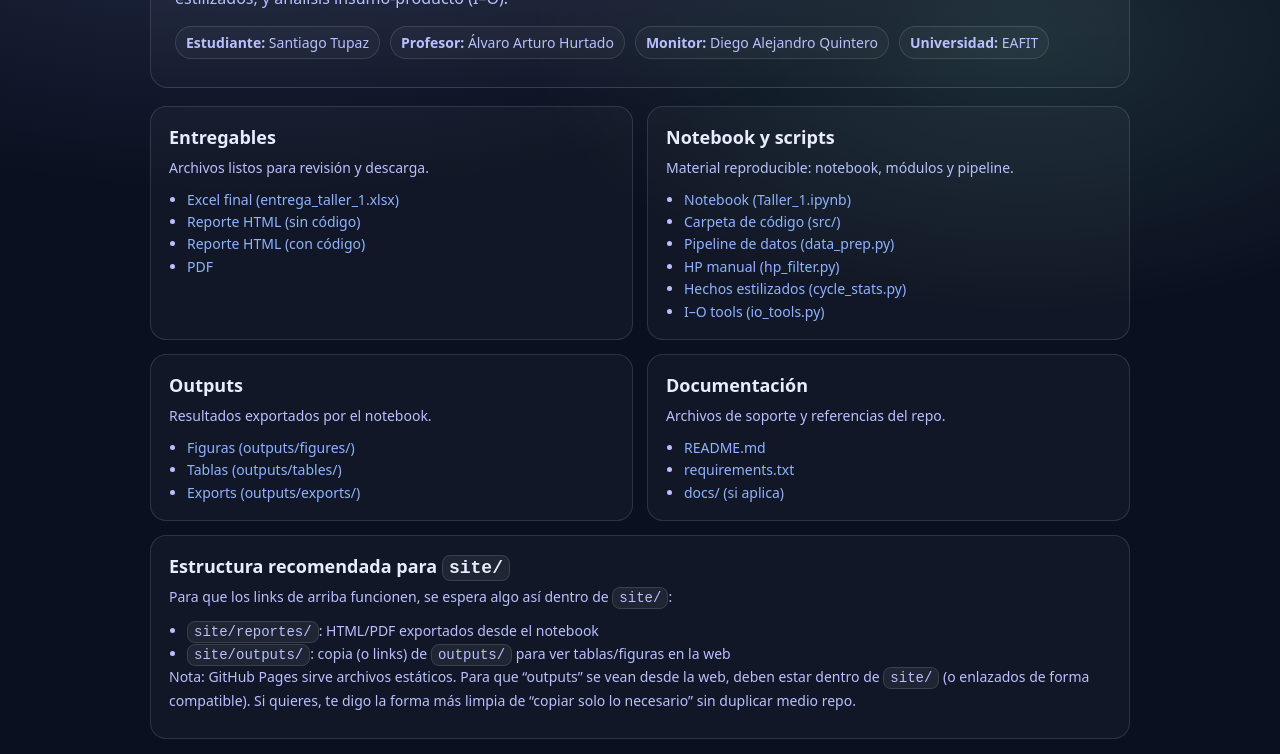
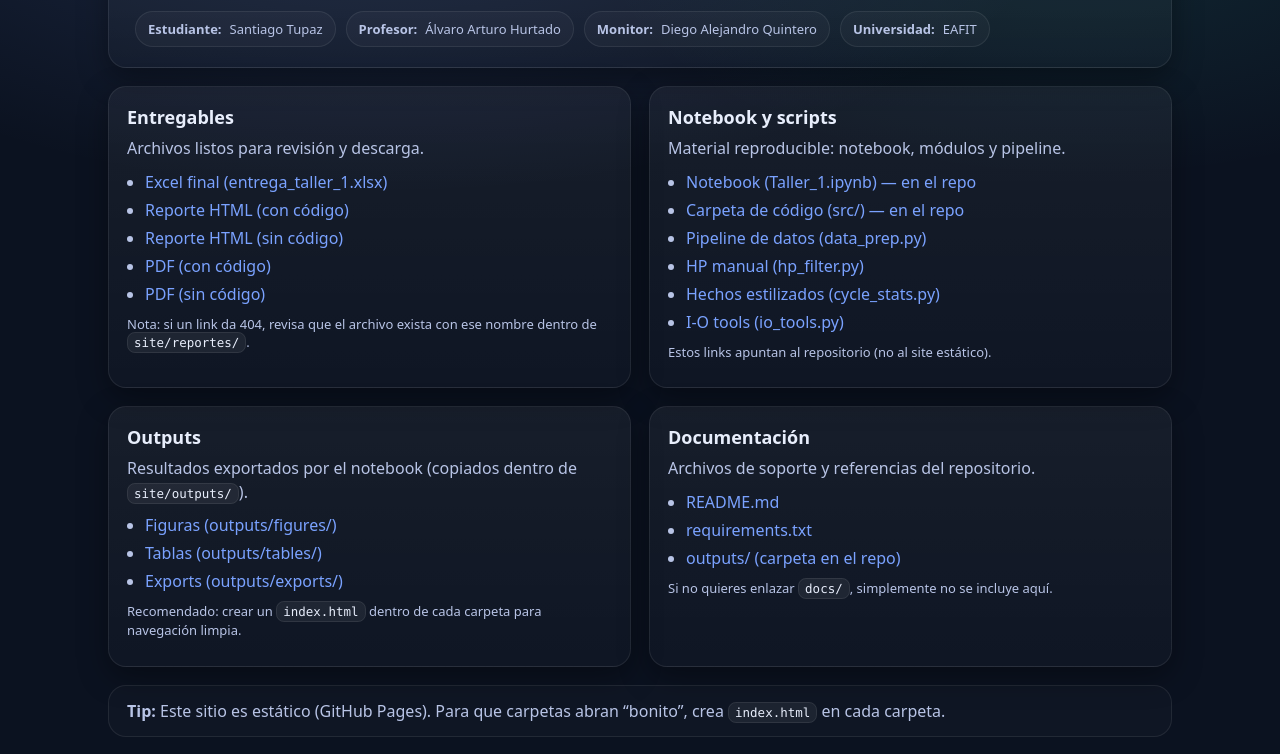
Before and after one commit to Tupxz/ciclos_economicos, a plain HTML site: page site/index.html in a window 1280 px wide. Shown: the part 166-920 px from the top of the page. Drawn offline with Linux system fonts and the light colour scheme.

Commit message:
Update index.html for Macroeconomía 3 project

```diff
--- a/site/index.html
+++ b/site/index.html
@@ -2,83 +2,93 @@
 <html lang="es">
 <head>
   <meta charset="utf-8" />
-    <meta name="viewport" content="width=device-width, initial-scale=1" />
-    <title>Taller 1 — Ciclos Económicos (EAFIT)</title>
+  <meta name="viewport" content="width=device-width,initial-scale=1" />
+  <title>Taller 1 — Macroeconomía 3: Ciclos Económicos</title>
   <style>
     :root{
-        --bg:#0b1020;
-        --card:#121a33;
-        --text:#e8ecff;
-        --muted:#b8c0ff;
-        --line:rgba(255,255,255,.12);
-        --accent:#8fb3ff;
+      --bg:#0b1220;
+      --card:#101b2f;
+      --text:#e8eefc;
+      --muted:#b8c4e6;
+      --accent:#7aa2ff;
+      --border:rgba(255,255,255,.08);
+      --shadow:0 10px 30px rgba(0,0,0,.35);
+      --radius:18px;
     }
+    *{box-sizing:border-box}
     body{
       margin:0;
-        font-family: system-ui, -apple-system, Segoe UI, Roboto, Helvetica, Arial, "Noto Sans", "Apple Color Emoji","Segoe UI Emoji";
-        background: radial-gradient(1200px 600px at 20% 0%, rgba(143,179,255,.18), transparent 60%),
-                    radial-gradient(900px 500px at 80% 20%, rgba(140,255,210,.12), transparent 55%),
+      font-family: ui-sans-serif, system-ui, -apple-system, Segoe UI, Roboto, Arial, sans-serif;
+      background: radial-gradient(1200px 600px at 30% 0%, rgba(122,162,255,.18), transparent 60%),
+                  radial-gradient(900px 450px at 85% 10%, rgba(64,224,208,.10), transparent 55%),
                   var(--bg);
-        color: var(--text);
+      color:var(--text);
     }
-      .wrap{max-width: 980px; margin: 0 auto; padding: 48px 20px 64px;}
+    a{color:var(--accent); text-decoration:none}
+    a:hover{text-decoration:underline}
+    .wrap{max-width:1100px;margin:0 auto;padding:36px 18px 56px}
     header{
-        padding: 28px 24px;
-        border: 1px solid var(--line);
-        background: linear-gradient(180deg, rgba(255,255,255,.06), rgba(255,255,255,.02));
-        border-radius: 18px;
+      background:linear-gradient(180deg, rgba(255,255,255,.06), rgba(255,255,255,.02));
+      border:1px solid var(--border);
+      box-shadow:var(--shadow);
+      border-radius:var(--radius);
+      padding:26px 26px 20px;
     }
-      h1{margin:0 0 8px 0; font-size: 32px; letter-spacing:.2px;}
-      .sub{margin:0; color: var(--muted); line-height: 1.5}
-      .meta{
-        margin-top: 16px;
-        display:flex; flex-wrap:wrap; gap:10px;
-        color: var(--muted);
-        font-size: 14px;
+    h1{margin:0 0 8px;font-size:34px;letter-spacing:.2px}
+    .sub{margin:0;color:var(--muted);line-height:1.45}
+    .badges{display:flex;flex-wrap:wrap;gap:10px;margin-top:14px}
+    .badge{
+      display:inline-flex;gap:8px;align-items:center;
+      padding:8px 12px;border-radius:999px;
+      border:1px solid var(--border);background:rgba(255,255,255,.03);
+      color:var(--muted);font-size:13px
     }
-      .pill{
-        border:1px solid var(--line);
-        padding:6px 10px;
-        border-radius: 999px;
-        background: rgba(255,255,255,.03);
+    .grid{display:grid;grid-template-columns:1fr 1fr;gap:18px;margin-top:18px}
+    @media (max-width:900px){.grid{grid-template-columns:1fr}}
+    .card{
+      background:linear-gradient(180deg, rgba(255,255,255,.05), rgba(255,255,255,.02));
+      border:1px solid var(--border);
+      box-shadow:var(--shadow);
+      border-radius:var(--radius);
+      padding:18px 18px 16px;
     }
-
-      .grid{margin-top: 18px; display:grid; grid-template-columns: repeat(12, 1fr); gap:14px;}
-      .card{
-        grid-column: span 6;
-        border: 1px solid var(--line);
-        border-radius: 16px;
-        background: rgba(255,255,255,.03);
-        padding: 18px 18px 16px;
+    .card h2{margin:0 0 8px;font-size:18px}
+    .card p{margin:0 0 10px;color:var(--muted);line-height:1.45}
+    ul{margin:10px 0 0;padding-left:18px}
+    li{margin:6px 0;color:var(--muted)}
+    .small{font-size:13px;color:var(--muted)}
+    .footer{
+      margin-top:18px;
+      padding:14px 18px;
+      border:1px solid var(--border);
+      border-radius:var(--radius);
+      background:rgba(255,255,255,.02);
+      color:var(--muted);
     }
-      .card h2{margin:0 0 8px; font-size:18px;}
-      .card p{margin:0 0 10px; color: var(--muted); line-height:1.55; font-size:14px;}
-      ul{margin: 8px 0 0 0; padding-left: 18px; color: var(--muted); font-size:14px; line-height:1.6;}
-      a{color: var(--accent); text-decoration: none;}
-      a:hover{text-decoration: underline;}
-
-      .wide{grid-column: span 12;}
-      .footer{margin-top: 18px; color: var(--muted); font-size: 13px;}
-      code{background: rgba(255,255,255,.06); padding: 2px 6px; border-radius: 8px; border:1px solid var(--line);}
-      @media (max-width: 820px){
-        .card{grid-column: span 12;}
+    code{
+      background:rgba(255,255,255,.06);
+      border:1px solid var(--border);
+      padding:2px 6px;border-radius:8px;
+      color:var(--text);
+      font-family: ui-monospace, SFMono-Regular, Menlo, Monaco, Consolas, "Liberation Mono", monospace;
+      font-size: 12.5px;
     }
   </style>
 </head>
-
 <body>
   <div class="wrap">
     <header>
       <h1>Taller 1 — Macroeconomía 3: Ciclos Económicos</h1>
       <p class="sub">
         Repositorio y entregables del taller: exploración descriptiva, filtro Hodrick–Prescott (manual y con <em>statsmodels</em>),
-          hechos estilizados, y análisis insumo-producto (I–O).
+        hechos estilizados, correlaciones móviles y análisis insumo-producto (I-O).
       </p>
-        <div class="meta">
-          <span class="pill"><strong>Estudiante:</strong> Santiago Tupaz</span>
-          <span class="pill"><strong>Profesor:</strong> Álvaro Arturo Hurtado</span>
-          <span class="pill"><strong>Monitor:</strong> Diego Alejandro Quintero</span>
-          <span class="pill"><strong>Universidad:</strong> EAFIT</span>
+
+      <div class="badges">
+        <span class="badge"><strong>Estudiante:</strong> Santiago Tupaz</span>
+        <span class="badge"><strong>Profesor:</strong> Álvaro Arturo Hurtado</span>
+        <span class="badge"><strong>Monitor:</strong> Diego Alejandro Quintero</span>
+        <span class="badge"><strong>Universidad:</strong> EAFIT</span>
       </div>
     </header>
 
@@ -88,64 +98,65 @@
         <p>Archivos listos para revisión y descarga.</p>
         <ul>
           <li><a href="outputs/exports/entrega_taller_1.xlsx">Excel final (entrega_taller_1.xlsx)</a></li>
+
+          <!-- Ajusta estos nombres a los tuyos en site/reportes/ -->
+          <li><a href="reportes/Taller_1_con_codigo.html">Reporte HTML (con código)</a></li>
           <li><a href="reportes/Taller_1_sin_codigo.html">Reporte HTML (sin código)</a></li>
-            <li><a href="reportes/Taller_1_con_codigo.html">Reporte HTML (con código)</a></li>
-            <li><a href="reportes/Taller_1.pdf">PDF</a></li>
+
+          <li><a href="reportes/Taller_1_con_codigo.pdf">PDF (con código)</a></li>
+          <li><a href="reportes/Taller_1_sin_codigo.pdf">PDF (sin código)</a></li>
         </ul>
+        <p class="small" style="margin-top:10px">
+          Nota: si un link da 404, revisa que el archivo exista con ese nombre dentro de <code>site/reportes/</code>.
+        </p>
       </section>
 
       <section class="card">
         <h2>Notebook y scripts</h2>
         <p>Material reproducible: notebook, módulos y pipeline.</p>
         <ul>
-            <li><a href="../notebooks/Taller_1.ipynb">Notebook (Taller_1.ipynb)</a></li>
-            <li><a href="../src/">Carpeta de código (src/)</a></li>
+          <li><a href="../notebooks/Taller_1.ipynb">Notebook (Taller_1.ipynb) — en el repo</a></li>
+          <li><a href="../src/">Carpeta de código (src/) — en el repo</a></li>
           <li><a href="../src/data_prep.py">Pipeline de datos (data_prep.py)</a></li>
           <li><a href="../src/hp_filter.py">HP manual (hp_filter.py)</a></li>
           <li><a href="../src/cycle_stats.py">Hechos estilizados (cycle_stats.py)</a></li>
-            <li><a href="../src/io_tools.py">I–O tools (io_tools.py)</a></li>
+          <li><a href="../src/io_tools.py">I-O tools (io_tools.py)</a></li>
         </ul>
+        <p class="small" style="margin-top:10px">
+          Estos links apuntan al repositorio (no al site estático).
+        </p>
       </section>
 
       <section class="card">
         <h2>Outputs</h2>
-          <p>Resultados exportados por el notebook.</p>
+        <p>Resultados exportados por el notebook (copiados dentro de <code>site/outputs/</code>).</p>
         <ul>
-            <li><a href="outputs/figures/">Figuras (outputs/figures/)</a></li>
-            <li><a href="outputs/tables/">Tablas (outputs/tables/)</a></li>
-            <li><a href="outputs/exports/">Exports (outputs/exports/)</a></li>
+          <li><a href="outputs/figures/index.html">Figuras (outputs/figures/)</a></li>
+          <li><a href="outputs/tables/index.html">Tablas (outputs/tables/)</a></li>
+          <li><a href="outputs/exports/index.html">Exports (outputs/exports/)</a></li>
         </ul>
+        <p class="small" style="margin-top:10px">
+          Recomendado: crear un <code>index.html</code> dentro de cada carpeta para navegación limpia.
+        </p>
       </section>
 
       <section class="card">
         <h2>Documentación</h2>
-          <p>Archivos de soporte y referencias del repo.</p>
+        <p>Archivos de soporte y referencias del repositorio.</p>
         <ul>
           <li><a href="../README.md">README.md</a></li>
           <li><a href="../requirements.txt">requirements.txt</a></li>
-            <li><a href="../docs/">docs/ (si aplica)</a></li>
+          <li><a href="../outputs/">outputs/ (carpeta en el repo)</a></li>
         </ul>
-        </section>
-
-        <section class="card wide">
-          <h2>Estructura recomendada para <code>site/</code></h2>
-          <p>
-            Para que los links de arriba funcionen, se espera algo así dentro de <code>site/</code>:
-          </p>
-          <ul>
-            <li><code>site/reportes/</code>: HTML/PDF exportados desde el notebook</li>
-            <li><code>site/outputs/</code>: copia (o links) de <code>outputs/</code> para ver tablas/figuras en la web</li>
-          </ul>
-          <p class="footer">
-            Nota: GitHub Pages sirve archivos estáticos. Para que “outputs” se vean desde la web, deben estar dentro de <code>site/</code>
-            (o enlazados de forma compatible). Si quieres, te digo la forma más limpia de “copiar solo lo necesario” sin duplicar medio repo.
+        <p class="small" style="margin-top:10px">
+          Si no quieres enlazar <code>docs/</code>, simplemente no se incluye aquí.
         </p>
       </section>
     </div>
 
-      <p class="footer">
-        Si algún link da 404, normalmente es porque el archivo no está dentro de <code>site/</code> (para Pages) o el nombre no coincide exactamente.
-      </p>
+    <div class="footer">
+      <div><strong>Tip:</strong> Este sitio es estático (GitHub Pages). Para que carpetas abran “bonito”, crea <code>index.html</code> en cada carpeta.</div>
+    </div>
   </div>
 </body>
 </html>
```
Lines whose indentation alone changed are shown as unchanged.
